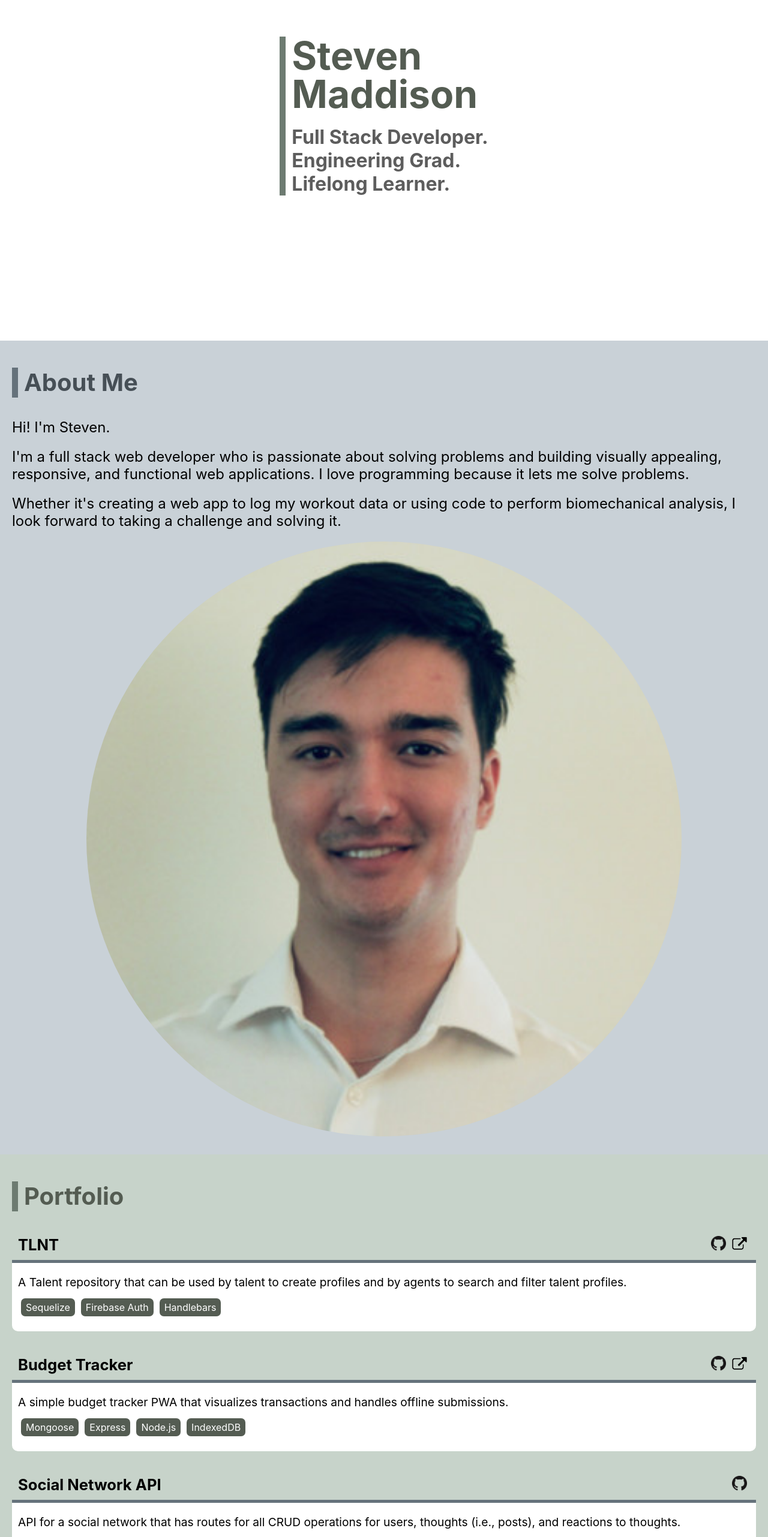
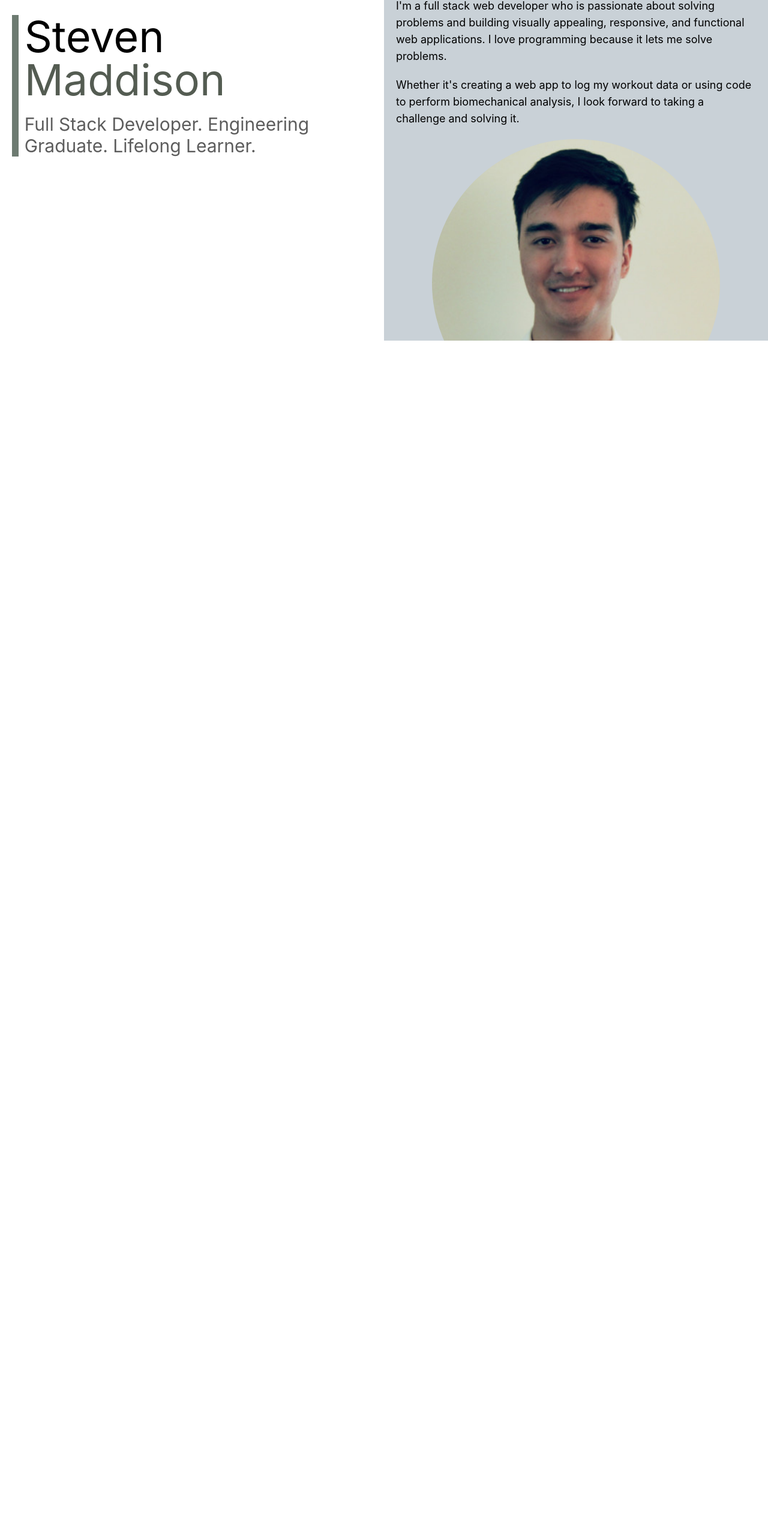
Before and after one commit to Stevtm/portfolio-v3, a React (Create React App) app: page / in a window 1280 px wide. Shown: the part 232-2795 px from the top of the page at 60% size. After the commit the page ends 800 px from the top, so only its background shows below. Built offline with nearby package versions, Linux system fonts and the light colour scheme.

Commit message:
update font sizes to make them responsive

```diff
--- a/src/App.js
+++ b/src/App.js
@@ -1,7 +1,9 @@
 import React from "react";
 import { ThemeProvider } from "styled-components";
+import styled from "styled-components";
 import { GlobalStyles } from "./global";
 import { theme } from "./theme";
+import MediaQuery from "react-responsive";
 
 import Nav from "./components/Nav";
 import Title from "./components/Title";
@@ -11,12 +13,23 @@ import Contact from "./components/Contact";
 import Resume from "./components/Resume";
 import Footer from "./components/Footer";
 
+const Grid = styled.div`
+	/* box model */
+	display: grid;
+	grid-template-columns: repeat(2, minmax(0, 1fr));
+`;
+
+const Content = styled.div`
+	height: 100vh;
+	overflow: scroll;
+`;
+
 const App = () => {
 	return (
 		<ThemeProvider theme={theme}>
 			<>
 				<GlobalStyles />
-				<div>
+				<MediaQuery maxWidth={640}>
 					<Nav></Nav>
 					<Title></Title>
 					<About></About>
@@ -24,7 +37,20 @@ const App = () => {
 					<Resume></Resume>
 					<Contact></Contact>
 					<Footer></Footer>
-				</div>
+				</MediaQuery>
+				<MediaQuery minWidth={641}>
+					<Grid>
+						<Title></Title>
+						<Content>
+							<Nav></Nav>
+							<About></About>
+							<Portfolio></Portfolio>
+							<Resume></Resume>
+							<Contact></Contact>
+							<Footer></Footer>
+						</Content>
+					</Grid>
+				</MediaQuery>
 			</>
 		</ThemeProvider>
 	);
--- a/src/components/About/styles.js
+++ b/src/components/About/styles.js
@@ -10,7 +10,7 @@ export const AboutSection = styled.section`
 
 export const ColorBar = styled.div`
 	/* box model */
-	width: 10px;
+	width: 0.45rem;
 	margin-right: 10px;
 
 	/* visual decorations */
@@ -31,9 +31,9 @@ export const HeaderText = styled.h2`
 
 	/* typography */
 	color: ${({ theme }) => theme.pastelBlue.darker};
-	font-size: 2.5rem;
+	font-size: 2.25rem;
+	font-weight: 400;
 	line-height: 2.5rem;
-	/* text-transform: uppercase; */
 `;
 
 export const AboutContent = styled.div`
@@ -49,7 +49,8 @@ export const AboutText = styled.p`
 	width: 100%;
 
 	/* typography */
-	font-size: 1.5rem;
+	font-size: 1.125rem;
+	line-height: 1.75rem;
 `;
 
 export const ProfilePic = styled.img`
--- a/src/components/Contact/index.js
+++ b/src/components/Contact/index.js
@@ -27,7 +27,7 @@ const Contact = () => {
 				<InfoInput name="email" type="text"></InfoInput>
 				<FormLabel htmlFor="message">Message:</FormLabel>
 				<MessageInput name="message"></MessageInput>
-				<Submit type="submit">Submit</Submit>
+				<Submit type="submit">Send Email</Submit>
 			</ContactForm>
 		</ContactSection>
 	);
--- a/src/components/Contact/styles.js
+++ b/src/components/Contact/styles.js
@@ -18,7 +18,7 @@ export const ContactHeader = styled.div`
 
 export const ColorBar = styled.div`
 	/* box model */
-	width: 10px;
+	width: 0.45rem;
 	margin-right: 10px;
 
 	/* visual decorations */
@@ -31,17 +31,15 @@ export const HeaderText = styled.h2`
 
 	/* typography */
 	color: ${({ theme }) => theme.pastelPurple.darker};
-	font-size: 2.5rem;
+	font-size: 2.25rem;
+	font-weight: 400;
 	line-height: 2.5rem;
-	/* text-transform: uppercase; */
 `;
 
 export const ContactForm = styled.form`
 	/* box model */
 	display: flex;
 	flex-direction: column;
-
-	/* visual decorations */
 `;
 
 export const FormLabel = styled.label`
@@ -49,9 +47,8 @@ export const FormLabel = styled.label`
 	margin: 5px 0;
 
 	/* typography */
-	font-size: 1.2rem;
-
-	/* visual decorations */
+	font-size: 1.125rem;
+	line-height: 1.75rem;
 `;
 
 export const InfoInput = styled.input`
@@ -61,9 +58,8 @@ export const InfoInput = styled.input`
 	border: 1px solid black;
 
 	/* typography */
-	font-size: 1.2rem;
-
-	/* visual decorations */
+	font-size: 1.125rem;
+	line-height: 1.75rem;
 `;
 
 export const MessageInput = styled.textarea`
@@ -75,22 +71,21 @@ export const MessageInput = styled.textarea`
 
 	/* typography */
 	font-family: inherit;
-	font-size: 1.2rem;
-
-	/* visual decorations */
+	font-size: 1.125rem;
+	line-height: 1.75rem;
 `;
 
 export const Submit = styled.button`
 	/* box model */
 	border: none;
 	border-radius: 5px;
-	padding: 8px 5px;
+	padding: 8px 8px;
 	margin: 0 auto;
-	width: 80px;
 
 	/* typography */
 	color: white;
-	font-size: 1.2rem;
+	font-size: 1.125rem;
+	line-height: 1.75rem;
 
 	/* visual decorations */
 	background-color: ${({ theme }) => theme.pastelPurple.darker};
--- a/src/components/Portfolio/Project/Tool/styles.js
+++ b/src/components/Portfolio/Project/Tool/styles.js
@@ -8,6 +8,8 @@ export const ToolBubble = styled.div`
 
 	/* typography */
 	color: white;
+	font-size: 0.875rem;
+	line-height: 1.25rem;
 
 	/* visual decorations */
 	background-color: ${({ theme }) => theme.secondary};
--- a/src/components/Portfolio/Project/styles.js
+++ b/src/components/Portfolio/Project/styles.js
@@ -1,5 +1,4 @@
 import styled from "styled-components";
-import TLNT from "../../../assets/images/TLNT-min.png";
 
 export const ProjectContainer = styled.div`
 	/* box model */
@@ -8,9 +7,6 @@ export const ProjectContainer = styled.div`
 	padding: 5px 0;
 	margin: 20px 0;
 	width: 100%;
-
-	/* visual decorations */
-	/* background-color : white; */
 `;
 
 export const ProjectHeader = styled.div`
@@ -21,8 +17,6 @@ export const ProjectHeader = styled.div`
 	justify-content: space-between;
 	padding: 10px;
 	margin: 0;
-
-	/* visual decorations */
 `;
 
 export const ProjectTitle = styled.h1`
@@ -30,7 +24,10 @@ export const ProjectTitle = styled.h1`
 	margin: 0;
 
 	/* typography */
-	font-size: 1.6rem;
+	font-size: 1.5rem;
+	font-weight: 500;
+	font-size: 1.875rem;
+	line-height: 2.25rem;
 `;
 
 export const Icons = styled.div``;
@@ -59,9 +56,8 @@ export const ProjectDesc = styled.p`
 	margin: 10px 0;
 
 	/* typography */
-	font-size: 1.2rem;
-
-	/* visual decorations */
+	font-size: 1.125rem;
+	line-height: 1.75rem;
 `;
 
 export const ProjectTools = styled.div`
--- a/src/components/Portfolio/styles.js
+++ b/src/components/Portfolio/styles.js
@@ -10,7 +10,7 @@ export const PortfolioSection = styled.section`
 
 export const ColorBar = styled.div`
 	/* box model */
-	width: 10px;
+	width: 0.45rem;
 	margin-right: 10px;
 
 	/* visual decorations */
@@ -31,7 +31,7 @@ export const HeaderText = styled.h2`
 
 	/* typography */
 	color: ${({ theme }) => theme.secondary};
-	font-size: 2.5rem;
+	font-size: 2.25rem;
+	font-weight: 400;
 	line-height: 2.5rem;
-	/* text-transform: uppercase; */
 `;
--- a/src/components/Resume/styles.js
+++ b/src/components/Resume/styles.js
@@ -20,7 +20,7 @@ export const ResumeHeader = styled.div`
 
 export const ColorBar = styled.div`
 	/* box model */
-	width: 10px;
+	width: 0.45rem;
 	margin-right: 10px;
 
 	/* visual decorations */
@@ -33,30 +33,28 @@ export const HeaderText = styled.h2`
 
 	/* typography */
 	color: ${({ theme }) => theme.prussianBlue.dark};
-	font-size: 2.5rem;
+	font-size: 2.25rem;
+	font-weight: 400;
 	line-height: 2.5rem;
-	/* text-transform: uppercase; */
 `;
 
 export const ResumeText = styled.h3`
-	/* box model */
-
 	/* typography */
-	font-weight: normal;
-
-	/* visual decorations */
+	font-size: 1.125rem;
+	line-height: 1.75rem;
+	font-weight: 400;
 `;
 
 export const TechHeader = styled.h4`
 	/* box model */
 	border-bottom: 5px solid ${({ theme }) => theme.prussianBlue.dark};
 	padding: 10px;
-	margin: 0;
+	margin: 0 auto;
 
 	/* typography */
-	font-size: 1.6rem;
-
-	/* visual decorations */
+	font-size: 1.5rem;
+	font-weight: 500;
+	line-height: 2rem;
 `;
 
 export const Icons = styled.div`
@@ -80,24 +78,6 @@ export const Icons = styled.div`
 	}
 `;
 
-export const ToolsList = styled.ul`
-	/* box model */
-
-	/* typography */
-	font-size: 1.2rem;
-
-	/* visual decorations */
-	list-style-type: armenian;
-`;
-
-export const Tool = styled.li`
-	/* box model */
-
-	/* typography */
-
-	/* visual decorations */
-`;
-
 export const ResumeButton = styled.button`
 	/* box model */
 	border: none;
@@ -108,7 +88,8 @@ export const ResumeButton = styled.button`
 
 	/* typography */
 	color: white;
-	font-size: 1.2rem;
+	font-size: 1.125rem;
+	line-height: 1.75rem;
 
 	/* visual decorations */
 	background-color: ${({ theme }) => theme.prussianBlue.dark};
--- a/src/components/Title/index.js
+++ b/src/components/Title/index.js
@@ -14,9 +14,7 @@ const Title = () => {
 						<span>Maddison</span>
 					</Name>
 					<Motto>
-						Full Stack Developer.<br></br>
-						Engineering Grad.<br></br>
-						Lifelong Learner.
+						Full Stack Developer. Engineering Graduate. Lifelong Learner.
 					</Motto>
 				</div>
 			</TitleContainer>
--- a/src/components/Title/styles.js
+++ b/src/components/Title/styles.js
@@ -14,11 +14,12 @@ export const TitleContainer = styled.div`
 	/* box model */
 	display: flex;
 	flex-direction: row;
+	justify-content: flex-start;
 `;
 
 export const ColorBar = styled.div`
 	/* box model */
-	width: 10px;
+	width: 1rem;
 	margin-right: 10px;
 
 	/* visual decorations */
@@ -30,9 +31,14 @@ export const Name = styled.h1`
 	margin: 0;
 
 	/* typography */
-	color: ${({ theme }) => theme.secondary};
-	font-size: 4rem;
+	color: black;
+	font-size: 4.5rem;
+	font-weight: 400;
 	line-height: 1;
+
+	span {
+		color: ${({ theme }) => theme.secondary};
+	}
 `;
 
 export const Motto = styled.h2`
@@ -42,5 +48,7 @@ export const Motto = styled.h2`
 
 	/* typography */
 	color: ${({ theme }) => theme.darkGray};
-	font-size: 2rem;
+	font-size: 1.875rem;
+	font-weight: 400;
+	line-height: 2.25rem;
 `;
```
Also changed, not shown: src/components/Resume/index.js (+0 -9 lines).
